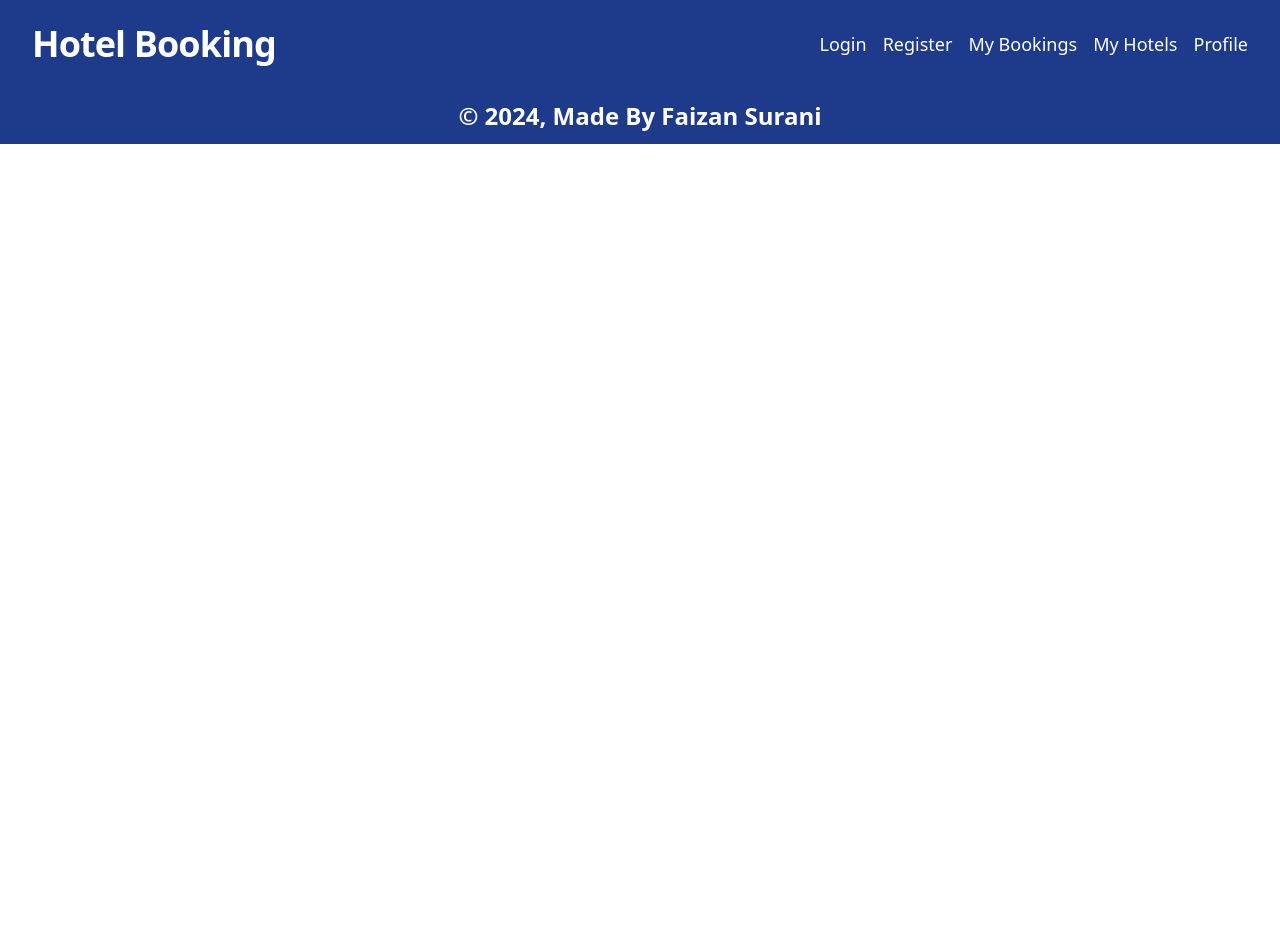
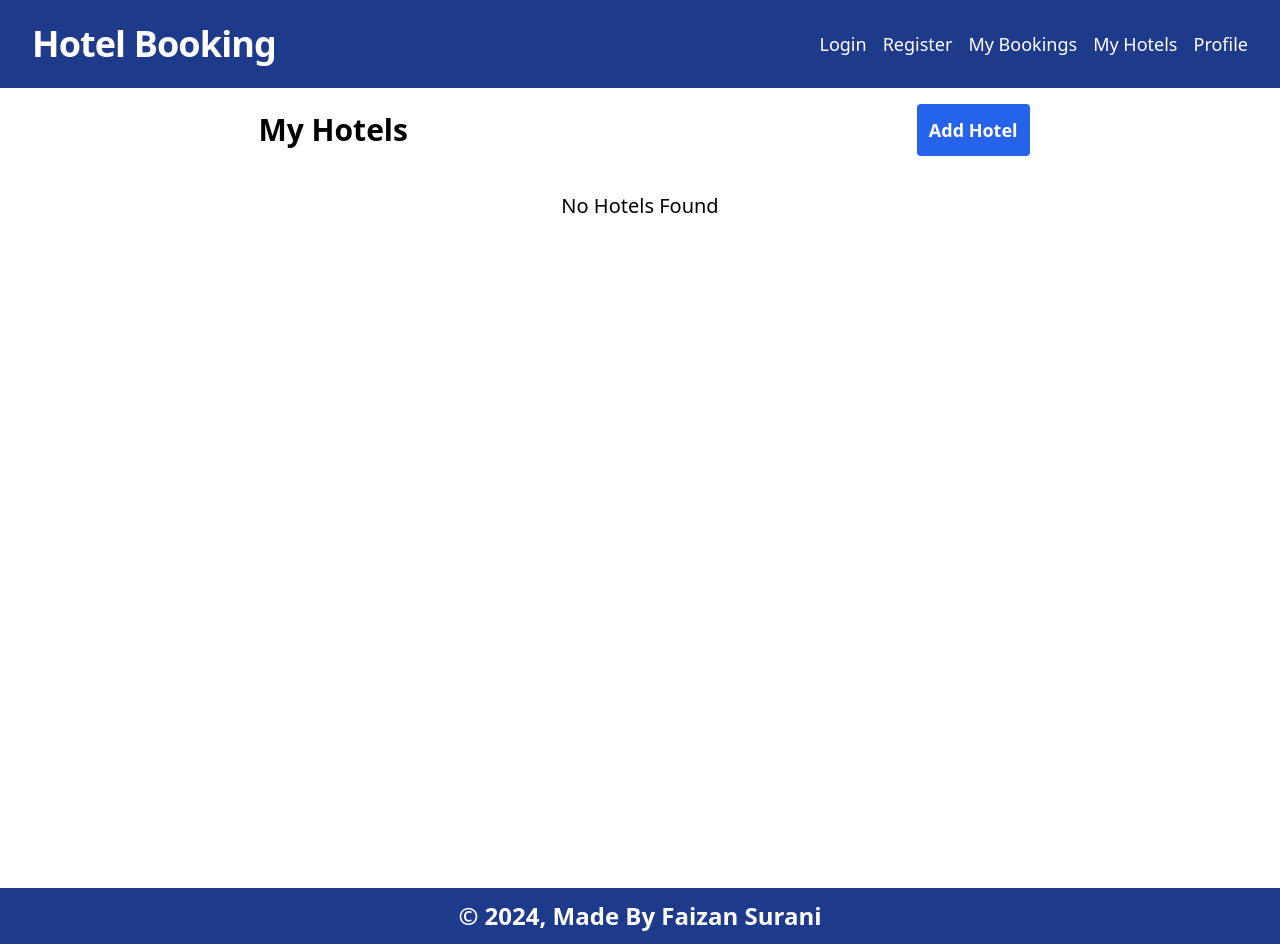
Before and after one commit to FaizanSurani/Projects, a React (Vite) app in the folder Hotel-Booking-Web-App/client/: page /my-hotels in a window 1280 px wide. Before the commit the page ends 800 px from the top, so only its background shows below. Built offline with nearby package versions, Linux system fonts and the light colour scheme.

Commit message:
Complete the my hotels frontend and backend

```diff
--- a/Hotel-Booking-Web-App/client/src/App.jsx
+++ b/Hotel-Booking-Web-App/client/src/App.jsx
@@ -9,6 +9,7 @@ import ForgotPassword from "./pages/ForgotPassword";
 import ResetPassword from "./pages/ResetPassword";
 import Profile from "./pages/Profile";
 import AddHotel from "./pages/AddHotel";
+import ViewHotels from "./pages/ViewHotels";
 
 const App = () => {
   return (
@@ -22,6 +23,7 @@ const App = () => {
         <Route path="/reset-password/:token" element={<ResetPassword />} />
         <Route path="/profile" element={<Profile />} />
         <Route path="/add-hotel" element={<AddHotel />} />
+        <Route path="/my-hotels" element={<ViewHotels />} />
       </Routes>
       <Footer />
     </>
--- /dev/null
+++ b/Hotel-Booking-Web-App/client/src/components/MyHotelsCard.jsx
@@ -0,0 +1,44 @@
+import React from "react";
+import { IoLocationSharp } from "react-icons/io5";
+import { FaRegBuilding } from "react-icons/fa";
+import { LiaRupeeSignSolid } from "react-icons/lia";
+import { RiHotelBedLine } from "react-icons/ri";
+import { FaRegStar } from "react-icons/fa";
+import { Link } from "react-router-dom";
+
+const MyHotelsCard = ({ hotel }) => {
+  return (
+    <>
+      <Link>
+        <div className="flex flex-col justify-between border border-slate-300 rounded-lg p-8 gap-5">
+          <h2 className="text-2xl font-bold">{hotel.name}</h2>
+          <p className="whitespace-pre-line">{hotel.description}</p>
+          <div className="grid grid-cols-5 gap-2">
+            <div className="border border-slate-300 rounded-sm p-3 flex items-center justify-center">
+              <IoLocationSharp className="mr-1" />
+              {hotel.city}, {hotel.country}
+            </div>
+            <div className="border border-slate-300 rounded-sm p-3 flex items-center justify-center">
+              <FaRegBuilding className="mr-1" />
+              {hotel.type}
+            </div>
+            <div className="border border-slate-300 rounded-sm p-3 flex items-center justify-center">
+              <LiaRupeeSignSolid className="mr-1" />
+              {hotel.pricePerNight}
+            </div>
+            <div className="border border-slate-300 rounded-sm p-3 flex items-center justify-center">
+              <RiHotelBedLine className="mr-1" />
+              {hotel.adultCount}, {hotel.childCount}
+            </div>
+            <div className="border border-slate-300 rounded-sm p-3 flex items-center justify-center">
+              <FaRegStar className="mr-1" />
+              {hotel.rating}
+            </div>
+          </div>
+        </div>
+      </Link>
+    </>
+  );
+};
+
+export default MyHotelsCard;
--- /dev/null
+++ b/Hotel-Booking-Web-App/client/src/pages/ViewHotels.jsx
@@ -0,0 +1,33 @@
+import React, { useState } from "react";
+import { Link } from "react-router-dom";
+import MyHotelsCard from "../components/MyHotelsCard";
+
+const ViewHotels = () => {
+  const [hotelData, setHotelData] = useState("");
+
+  return (
+    <>
+      <div className="space-y-5 h-screen">
+        <span className="flex justify-around">
+          <h1 className="p-6 text-3xl font-bold">My Hotels</h1>
+          <Link
+            to="/add-hotel"
+            className="flex text-lg rounded bg-blue-600 hover:bg-blue-500 p-3 text-white font-semibold m-4">
+            Add Hotel
+          </Link>
+        </span>
+        {hotelData ? (
+          <div className="grid grid-cols-1 gap-8">
+            {hotelData.map((hotel) => (
+              <MyHotelsCard hotel={hotel} />
+            ))}
+          </div>
+        ) : (
+          <div className="text-xl flex justify-center">No Hotels Found</div>
+        )}
+      </div>
+    </>
+  );
+};
+
+export default ViewHotels;
```
